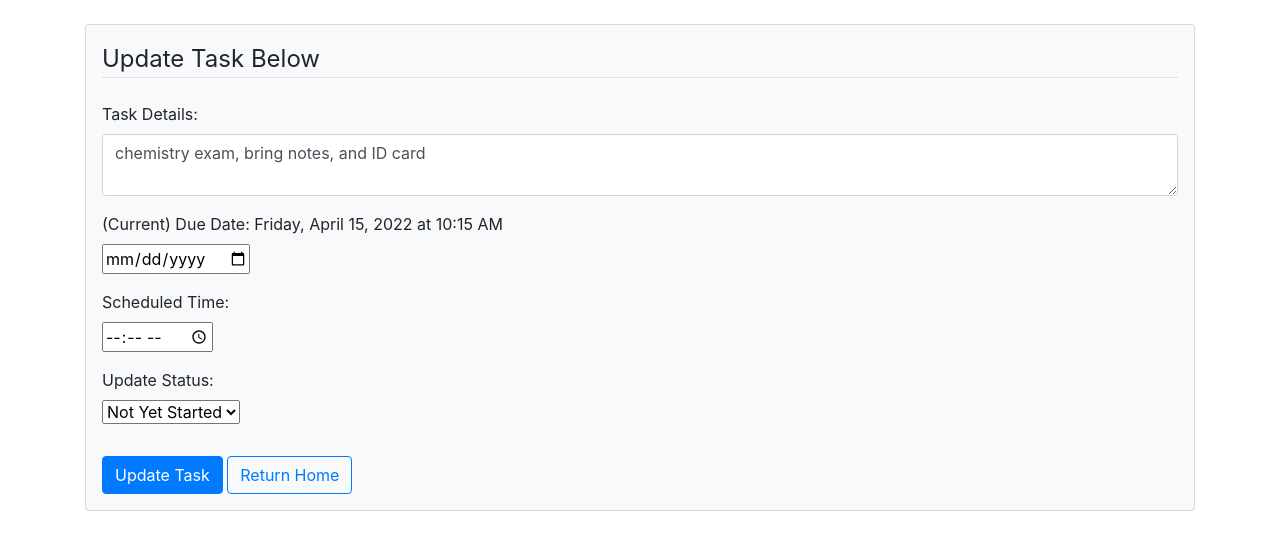
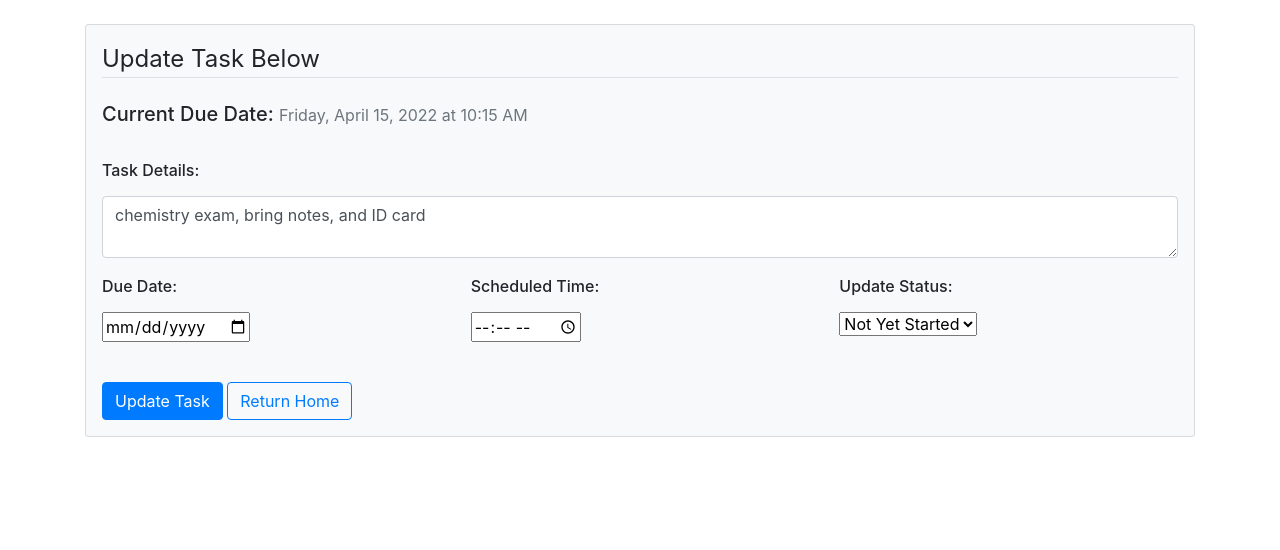
Before and after one commit to jschhie/Events-Assistant, a Flask app: page /update/1 in a window 1280 px wide. Shown: the part 56-606 px from the top of the page. Run offline with Flask 2, Linux system fonts and the light colour scheme; a user stored in the database is signed in; data comes from the database, SQL or seed files in the repository; some libraries are stand-ins or nearby versions.

Commit message:
changes to form layout

```diff
--- a/website/auth.py
+++ b/website/auth.py
@@ -54,8 +54,8 @@ def register():
             flash('First Name must be greater than 1 character.', category='error')
         elif password1 != password2:
             flash('Passwords don\'t match.', category='error')
-        elif len(password1) < 7:
-            flash('Password must be greater than 6 characters.', category='error')
+        elif len(password1) < 7 or len(password1) > 20:
+            flash('Password must be between 7 and 20 characters long.', category='error')
         else:
             new_user = User(username=username, first_name=first_name, password=generate_password_hash(password1, method='sha256'))
             db.session.add(new_user)
--- a/website/templates/register.html
+++ b/website/templates/register.html
@@ -31,6 +31,7 @@
             </div>
             <div class="form-group">
                 <label for="password1"> Password </label>
+                <small class="text-muted">Must be 7-20 characters long.</small>
                 <input
                     type="password"
                     class="form-control"
--- a/website/templates/update.html
+++ b/website/templates/update.html
@@ -11,30 +11,40 @@
     <form class="card p-3 bg-light" method="POST">
         <fieldset class="form-group">
             <legend class="border-bottom mb-4">Update Task Below</legend>
+
+            <h5>
+              Current Due Date: <small class="text-muted">{{task.due_date}}
+              {% if task.time|length > 1%}
+                at {{task.time}}
+              {% endif %}</small>
+            </h5>
+
+            <br>
+
             <div class="form-group">
-              <label for="content"> Task Details: </label>
+              <label for="content"><h6>Task Details:</h6></label>
               <textarea
                 id="content"
                 name="content"
                 class="form-control"
               >{{task.content}}</textarea>
             </div>
-            <div class="form-group">
-              <label for="due_date"> (Current) Due Date: {{task.due_date}}
-                {% if task.time|length > 1%}
-                  at {{task.time}}
-                {% endif %}
-              </label>
+
+            <div class="row">
+              <div class="col">
+                <label for="due_date"><h6>Due Date:</h6></label>
                 <br>
                 <input type="date" id="due_date" name="due_date">
               </div>
-            <div class="form-group">
-              <label for="time">Scheduled Time:</label>
+
+              <div class="col">
+                <label for="time"><h6>Scheduled Time:</h6></label>
                 <br>
                 <input type="time" id="time" name="time">
               </div>
-            <div class="form-group">
-              <label for="status">Update Status:</label>
+
+              <div class="col">
+                <label for="status"><h6>Update Status:</h6></label>
                 <br>
                 <select name="taskStatus" aria-label="Select/Dropdown menu">
                   <option value="Cancelled">Cancelled</option>
@@ -43,7 +53,11 @@
                   <option value="Completed">Completed</option>
                 </select>
               </div>
+            </div>
         </fieldset>
+
+        <br>
+
         <div>
           <button
             type="submit"
```
Also changed, not shown: website/templates/home.html (+18 -10 lines), demos/Home.png (added), demos/Login.png, demos/Register.png, demos/Sample Home.png (deleted), demos/Sample Update Page.png (deleted), demos/Update.png (added), 2 other files. Lines whose indentation alone changed are shown as unchanged.
